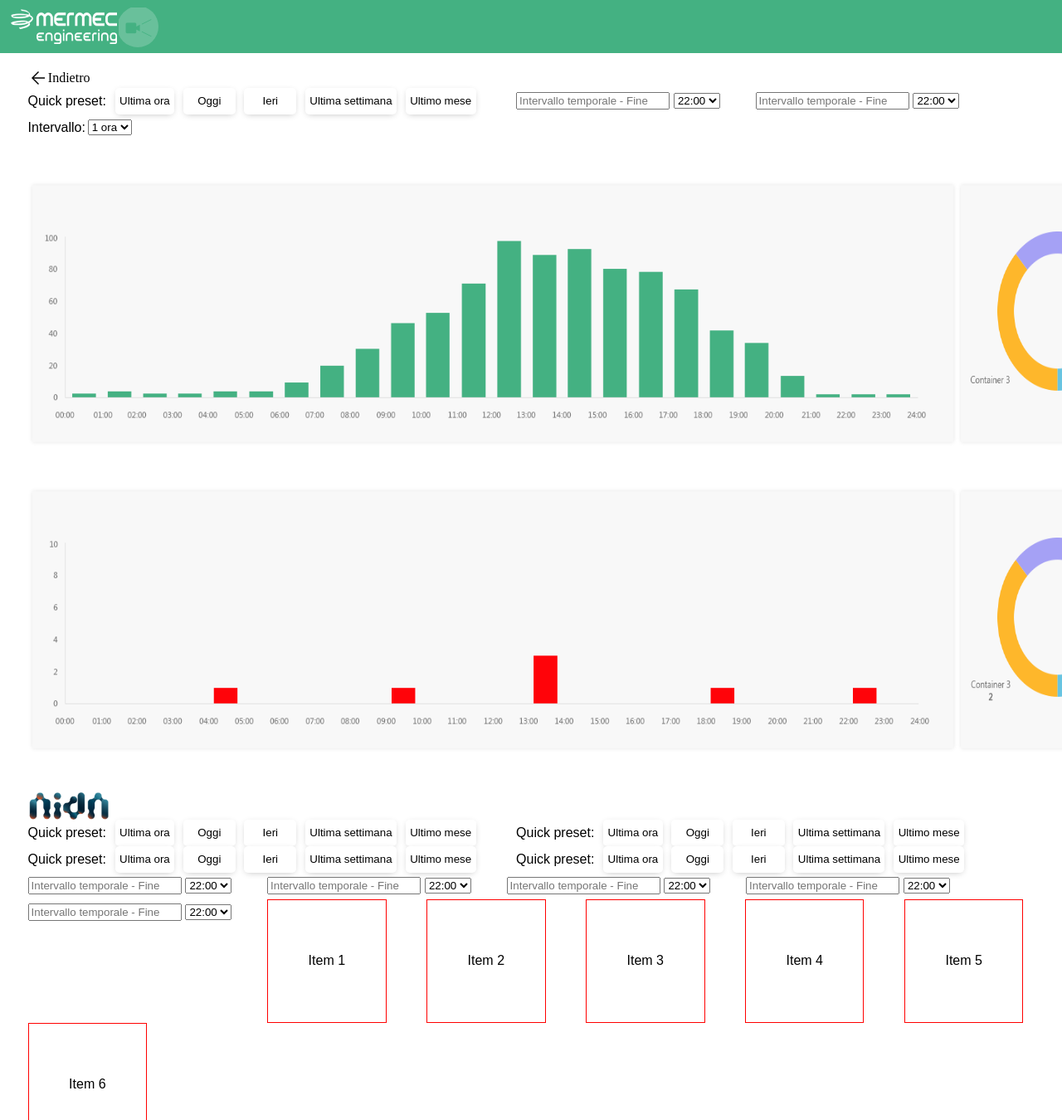
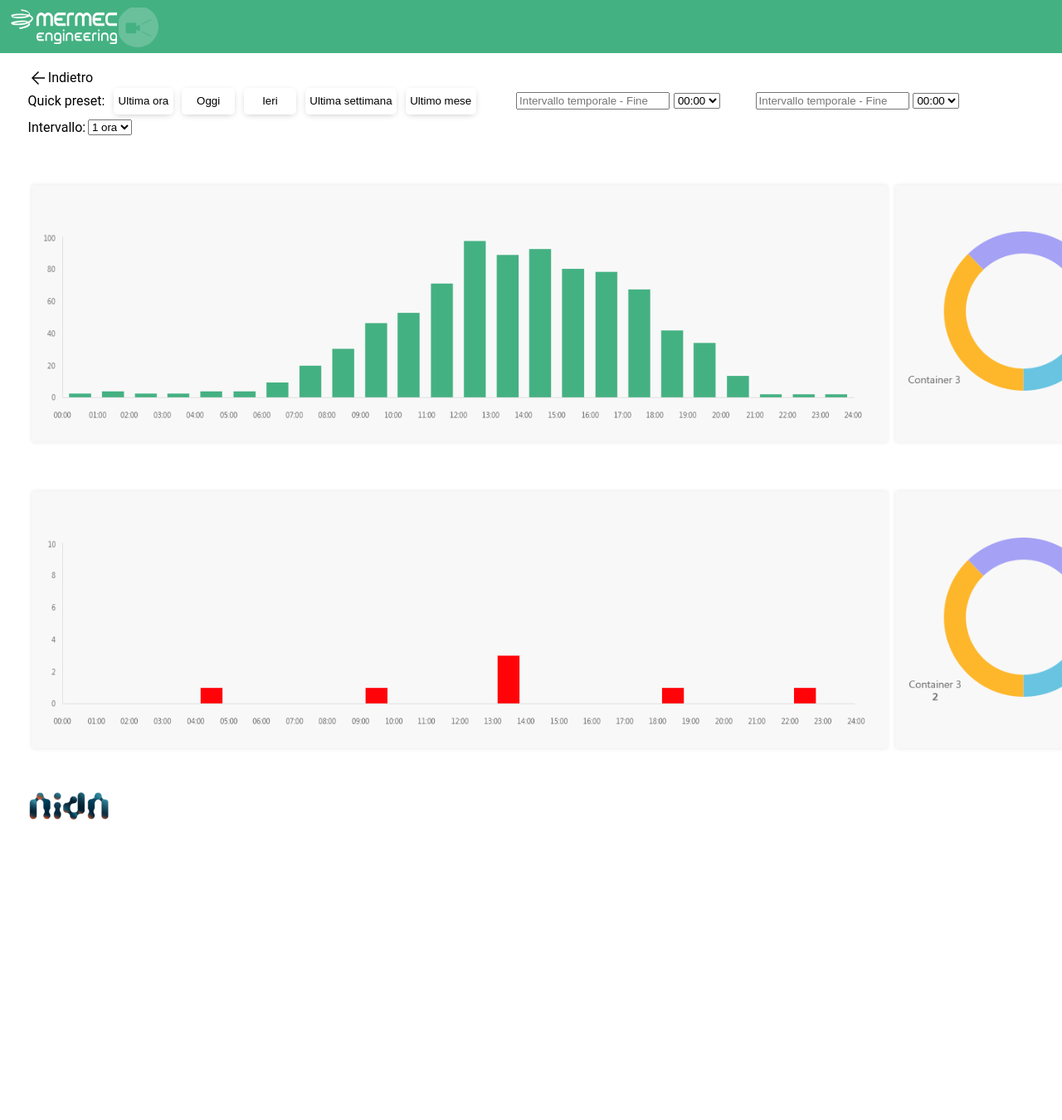
Before and after one commit to Giadissima/AngularTimeAnalytics, an Angular app: page / in a window 1280 px wide. Shown: the top 1350 px of the page at 83% size. After the commit the page ends 1021 px from the top, so only its background shows below. Built offline with nearby package versions, Linux system fonts and the light colour scheme.

Commit message:
Added ngfor

```diff
--- a/src/app/dashboard/dashboard.component.html
+++ b/src/app/dashboard/dashboard.component.html
@@ -15,34 +15,19 @@
       <!-- TODO guardare come mettere l'icona -->
       <input type="text" placeholder="Intervallo temporale - Fine">
       <select name="" id="">
-        <!-- TODO fare un ngfor con Angular -->
-        <option>22:00</option>
-        <option>13:00</option>
-        <option>11:00</option>
-        <option>8:00</option>
-        <option>6:00</option>
+        <option value="" *ngFor="let time of time_interval;">{{time}}</option>
       </select>
     </div>
     <div class="row-flexbox interval-date-time">
       <input type="text" placeholder="Intervallo temporale - Fine">
       <select name="" id="">
-        <!-- TODO fare un ngfor con Angular -->
-        <option>22:00</option>
-        <option>13:00</option>
-        <option>11:00</option>
-        <option>8:00</option>
-        <option>6:00</option>
+        <option value="" *ngFor="let time of time_interval;">{{time}}</option>
       </select>
     </div>
     <div class="row-flexbox interval-time-flexbox">
       <p>Intervallo:</p>
       <select name="" id="">
-        <!-- TODO fare un ngfor con Angular -->
-        <option>1 ora</option>
-        <option>2 ore</option>
-        <option>3 ore</option>
-        <option>4 ore</option>
-        <option>5 ore</option>
+        <option value="" *ngFor="let time of amount_time_interval;">{{time}}</option>
       </select>
     </div>
   </div>
@@ -56,105 +41,3 @@
   </div>
   <img id="logo-aida" src="assets/logo-aida.png" alt="">
 </div>
-
-
-<div class="row-flexbox interval-flexbox">
-  <div class="row-flexbox interval-preset">
-    <p>Quick preset:</p>
-    <button>Ultima ora</button>
-    <button>Oggi</button>
-    <button>Ieri</button>
-    <button>Ultima settimana</button>
-    <button>Ultimo mese</button>
-  </div>
-  <div class="row-flexbox interval-preset">
-    <p>Quick preset:</p>
-    <button>Ultima ora</button>
-    <button>Oggi</button>
-    <button>Ieri</button>
-    <button>Ultima settimana</button>
-    <button>Ultimo mese</button>
-  </div>
-  <div class="row-flexbox interval-preset">
-    <p>Quick preset:</p>
-    <button>Ultima ora</button>
-    <button>Oggi</button>
-    <button>Ieri</button>
-    <button>Ultima settimana</button>
-    <button>Ultimo mese</button>
-  </div>
-  <div class="row-flexbox interval-preset">
-    <p>Quick preset:</p>
-    <button>Ultima ora</button>
-    <button>Oggi</button>
-    <button>Ieri</button>
-    <button>Ultima settimana</button>
-    <button>Ultimo mese</button>
-  </div>
-  <div class="row-flexbox interval-date-time">
-    <!-- TODO guardare come mettere l'icona -->
-    <input type="text" placeholder="Intervallo temporale - Fine">
-    <select name="" id="">
-      <!-- TODO fare un ngfor con Angular -->
-      <option>22:00</option>
-      <option>13:00</option>
-      <option>11:00</option>
-      <option>8:00</option>
-      <option>6:00</option>
-    </select>
-  </div>
-  <div class="row-flexbox interval-date-time">
-    <!-- TODO guardare come mettere l'icona -->
-    <input type="text" placeholder="Intervallo temporale - Fine">
-    <select name="" id="">
-      <!-- TODO fare un ngfor con Angular -->
-      <option>22:00</option>
-      <option>13:00</option>
-      <option>11:00</option>
-      <option>8:00</option>
-      <option>6:00</option>
-    </select>
-  </div>
-  <div class="row-flexbox interval-date-time">
-    <!-- TODO guardare come mettere l'icona -->
-    <input type="text" placeholder="Intervallo temporale - Fine">
-    <select name="" id="">
-      <!-- TODO fare un ngfor con Angular -->
-      <option>22:00</option>
-      <option>13:00</option>
-      <option>11:00</option>
-      <option>8:00</option>
-      <option>6:00</option>
-    </select>
-  </div>
-  <div class="row-flexbox interval-date-time">
-    <!-- TODO guardare come mettere l'icona -->
-    <input type="text" placeholder="Intervallo temporale - Fine">
-    <select name="" id="">
-      <!-- TODO fare un ngfor con Angular -->
-      <option>22:00</option>
-      <option>13:00</option>
-      <option>11:00</option>
-      <option>8:00</option>
-      <option>6:00</option>
-    </select>
-  </div>
-  <div class="row-flexbox interval-date-time">
-    <!-- TODO guardare come mettere l'icona -->
-    <input type="text" placeholder="Intervallo temporale - Fine">
-    <select name="" id="">
-      <!-- TODO fare un ngfor con Angular -->
-      <option>22:00</option>
-      <option>13:00</option>
-      <option>11:00</option>
-      <option>8:00</option>
-      <option>6:00</option>
-    </select>
-  </div>
-  <div class="item"><p>Item 1</p></div>
-  <div class="item"><p>Item 2</p></div>
-  <div class="item"><p>Item 3</p></div>
-  <div class="item"><p>Item 4</p></div>
-  <div class="item"><p>Item 5</p></div>
-  <div class="item"><p>Item 6</p></div>
-</div>
--- a/src/app/dashboard/dashboard.component.scss
+++ b/src/app/dashboard/dashboard.component.scss
@@ -72,7 +72,7 @@
 
 
   .bar-chart {
-    width: 70rem;
+    width: 65rem;
     height: 20rem;
 
   }
@@ -80,7 +80,7 @@
   .pie-chart {
     position: relative;
     right: 0;
-    width: 20%;
+    width: 30%;
     height: 20rem;
   }
 
--- a/src/app/dashboard/dashboard.component.ts
+++ b/src/app/dashboard/dashboard.component.ts
@@ -6,5 +6,40 @@ import { Component } from '@angular/core';
   styleUrls: ['./dashboard.component.scss']
 })
 export class DashboardComponent {
+  time_interval = [
+    '00:00',
+    '01:00',
+    '02:00',
+    '03:00',
+    '04:00',
+    '05:00',
+    '06:00',
+    '07:00',
+    '08:00',
+    '09:00',
+    '10:00',
+    '11:00',
+    '12:00',
+    '13:00',
+    '14:00',
+    '15:00',
+    '16:00',
+    '17:00',
+    '18:00',
+    '19:00',
+    '20:00',
+    '20:00',
+    '21:00',
+    '22:00',
+    '23:00',
+  ];
 
+  amount_time_interval = [
+    '1 ora',
+    '2 ore',
+    '3 ore',
+    '4 ore',
+    '5 ore',
+    '6 ore',
+  ]
 }
--- a/src/styles.scss
+++ b/src/styles.scss
@@ -1,11 +1,12 @@
 /* You can add global styles to this file, and also import other style files */
+$font: 'Roboto', sans-serif;
+
 body{
   margin-top: 3.5rem;
   padding: 2%;
+  font-family: 'Roboto', sans-serif;
 }
 
-// TODO roboto
-$font: 'Inter var', sans-serif;
 .row-flexbox {
   display: flex;
   flex-direction: row;
```
